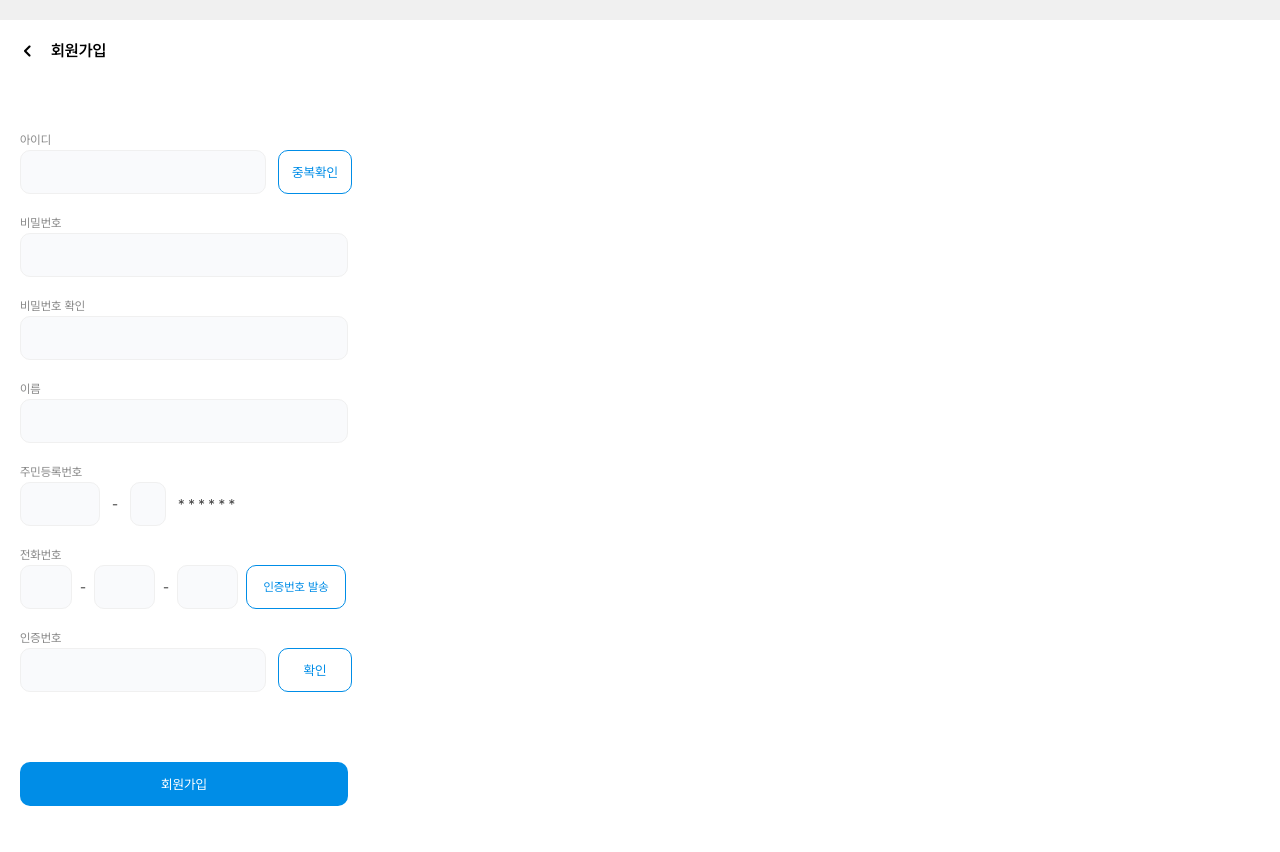
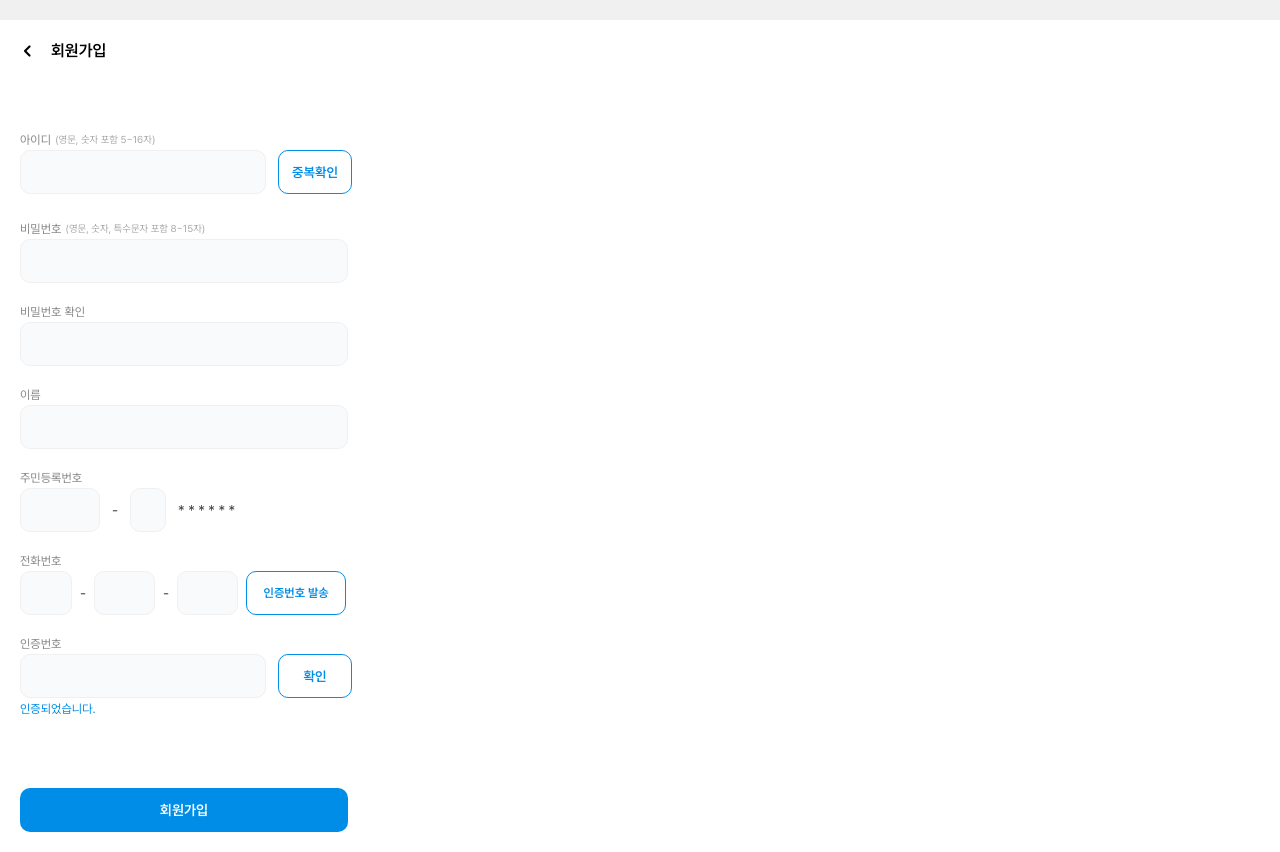
Before and after one commit to lshyunee/Triplet, a React (Create React App) app in the folder triplet/: page /signup in a window 1280 px wide. Shown: the part 780-1632 px from the top of the page. Before the commit the page ends 1606 px from the top, so only its background shows below. Built offline with nearby package versions, Linux system fonts and the light colour scheme; no server answers; a web font is replaced by a local one.

Commit message:
Feat : 회원가입 중복확인, 인증번호 발송, 확인 기능 추가, css 변경

```diff
--- a/triplet/src/pages/user/signup/SignupPage.tsx
+++ b/triplet/src/pages/user/signup/SignupPage.tsx
@@ -1,12 +1,22 @@
-import React from 'react';
+import React, { useEffect, useState } from 'react';
 import { Link, useNavigate } from 'react-router-dom';
 import BackHeader from '../../../components/header/BackHeader';
 import styled from 'styled-components';
+import { useDispatch } from 'react-redux';
+import useAxios from '../../../hooks/useAxios';
 
 const HowP = styled.p`
     font-size : 12px;
     margin-bottom : 3px;
     color : #888888;
+`;
+
+const ExplainP = styled.p`
+    font-size : 10px;
+    padding-top : 2px;
+    margin-bottom : 3px;
+    margin-left : 4px;
+    color : #AAAAAA;
 `;
 
 const NumP = styled.p`
@@ -15,11 +25,22 @@ const NumP = styled.p`
     margin-right : 12px;
 `;
 
+const CheckP = styled.p`
+    font-size : 12px;
+    color : #008DE7;
+    margin-top: 0;
+`
+
 const InputDiv = styled.div`
     display: flex;
     flex-direction: column;
     padding: 20px;
     margin-top:20px;
+`;
+
+const ExplainDiv = styled.div`
+    display : flex;
+    flex-direction: row;
 `;
 
 const StyledInput = styled.input`
@@ -51,6 +72,7 @@ const CheckDiv = styled.div`
 
     ${StyledInput} {
         width:246px;
+        margin-bottom: 4px;
     }
 `;
 
@@ -58,6 +80,7 @@ const StyledBtn = styled.button`
     width:74px;
     height:44px;
     border-radius : 10px;
+    font-weight: 600;
     background-color : white;
     color : #008DE7;
     border : 1px solid #008DE7;
@@ -107,6 +130,8 @@ const ConfirmBox = styled.button`
     background-color : #008DE7;
     color : #FFFFFF;
     border-radius : 10px;
+    font-weight: 600;
+    font-size : 14px;
     border : none;
     margin-top : 60px;
 `;
@@ -115,42 +140,147 @@ const SignupPage = () => {
 
     const title = '회원가입';
 
+    const dispatch = useDispatch();
+    const navigate = useNavigate();
+
+    const useInput = (validator?: (value: string) => boolean) => {
+        const [value, setValue] = useState('');
+
+        const onChange = (event: React.ChangeEvent<HTMLInputElement>) => {
+          const {
+            target: { value },
+          } = event;
+
+          // validator가 없으면 기본적으로 true로 설정
+          let willUpdate = true;
+
+          // validator가 제공된 경우만 실행
+          if (validator && typeof validator === 'function') {
+            willUpdate = validator(value);
+          }
+
+          // validator 통과한 경우에만 value 업데이트
+          if (willUpdate) {
+            setValue(value);
+          }
+        };
+
+        return { value, onChange };
+      };
+
+
+    const validId = (value:string) : boolean => {
+        const regex = /^[a-zA-z0-9]*$/;
+        return value.length <= 16 && regex.test(value);
+    }
+
+    const validPw = (value:string): boolean => {
+        const regex = /^[a-zA-Z0-9!@#$%^&*()]*$/;
+        return value.length <= 15 && regex.test(value);
+    }
+
+    const id = useInput(validId);
+    const pw = useInput(validPw);
+    const pwCheck = useInput(validPw);
+    const name = useInput();
+    const identificationNumFront = useInput();
+    const identificationNumBack = useInput();
+    const phoneNumFront = useInput();
+    const phoneNumMiddle = useInput();
+    const phoneNumBack = useInput();
+    const certificationNum = useInput();
+
+    const [ phoneNum, setPhoneNum ] = useState('');
+
+    // 아이디 중복 체크
+    const { data: duplicatedData, error: duplicatedError, loading: duplicatedLoading,
+        status: duplicatedStatus, refetch: duplicatedRefetch }
+        = useAxios('/signup/is-duplicated', 'POST', {memberId : id.value});
+
+    const [ isDuplicated, setIsDuplicated ] = useState(true);
+
+    const idDuplicationCheck = () => {
+        // 중복 체크 요청을 실행하기 위해 refetch 호출
+        duplicatedRefetch();
+    };
+
+    useEffect(() => {
+        // 상태 업데이트를 불필요하게 반복하지 않도록, 명확한 조건 설정
+        if (duplicatedStatus === 200 || duplicatedStatus === 401) {
+          // 상태를 이미 업데이트한 경우 중복 호출 방지
+          if (isDuplicated !== duplicatedData.isDuplicated) {
+            setIsDuplicated(duplicatedData.isDuplicated);
+          }
+        }
+        // 의존성 배열에서 duplicatedData를 제외하여 불필요한 상태 변경 방지
+      }, [duplicatedStatus]); // duplicatedStatus만 의존성 배열에 포함
+
+      // 전화번호 인증
+    useEffect(() => {
+        setPhoneNum(`${phoneNumFront}${phoneNumMiddle}${phoneNumBack}`);
+    }, [phoneNumFront, phoneNumMiddle, phoneNumBack])
+
+    const { data: phoneData, error: phoneError, loading: phoneLoading,
+        status: phoneStatus, refetch: phoneRefetch }
+        = useAxios('/sms/send','POST',{phoneNumber : phoneNum});
+
+    const certificateSend = () => {
+        phoneRefetch();
+    };
+
+    const { data : smsData, error: smsError, loading: smsLoading,
+        status: smsStatus, refetch: smsRefetch}
+        = useAxios('/sms/confirm', 'POST',
+            {phoneNumber : phoneNum, certificationNumber: certificationNum});
+
+    const certificateCheck = () => {
+        smsRefetch();
+    }
+
     return(
         <div>
             <BackHeader title={title}/>
             <InputDiv>
-                <HowP>아이디</HowP>
+                <ExplainDiv>
+                    <HowP>아이디</HowP>
+                    <ExplainP>(영문, 숫자 포함 5~16자)</ExplainP>
+                </ExplainDiv>
                 <CheckDiv>
-                    <StyledInput type="text" />
-                    <StyledBtn>중복확인</StyledBtn>
+                    <StyledInput type="text" {...id} />
+                    <StyledBtn onClick={idDuplicationCheck}>중복확인</StyledBtn>
                 </CheckDiv>
-                <HowP>비밀번호</HowP>
-                <StyledInput type="text" />
+                <CheckP>{isDuplicated ? " " : "사용 가능한 아이디입니다."}</CheckP>
+                <ExplainDiv>
+                    <HowP>비밀번호</HowP>
+                    <ExplainP>(영문, 숫자, 특수문자 포함 8~15자)</ExplainP>
+                </ExplainDiv>
+                <StyledInput type="password" {...pw}/>
                 <HowP>비밀번호 확인</HowP>
-                <StyledInput type="text" />
+                <StyledInput type="password" {...pwCheck} />
                 <HowP>이름</HowP>
-                <StyledInput type="text" />
+                <StyledInput type="text" {...name}/>
                 <HowP>주민등록번호</HowP>
                 <RegistDiv>
-                    <StyledInputFront type="text" />
+                    <StyledInputFront type="text" {...identificationNumFront}/>
                     <NumP>-</NumP>
-                    <StyledInput type="text" />
+                    <StyledInput type="text" {...identificationNumBack}/>
                     <NumP>* * * * * *</NumP>
                 </RegistDiv>
                 <HowP>전화번호</HowP>
                 <PhoneDiv>
-                    <StyledInputFront type="text" />
+                    <StyledInputFront type="text" {...phoneNumFront}/>
                     <NumP>-</NumP>
-                    <StyledInput type="text" />
+                    <StyledInput type="text" {...phoneNumMiddle}/>
                     <NumP>-</NumP>
-                    <StyledInput type="text" />
-                    <StyledBtn>인증번호 발송</StyledBtn>
+                    <StyledInput type="text" {...phoneNumBack}/>
+                    <StyledBtn onClick={certificateSend}>인증번호 발송</StyledBtn>
                 </PhoneDiv>
                 <HowP>인증번호</HowP>
                 <CheckDiv>
-                    <StyledInput type="text" />
-                    <StyledBtn>확인</StyledBtn>
+                    <StyledInput type="text" {...certificationNum} />
+                    <StyledBtn onClick={certificateCheck}>확인</StyledBtn>
                 </CheckDiv>
+                <CheckP>인증되었습니다.</CheckP>
                 <ConfirmBox>회원가입</ConfirmBox>
             </InputDiv>
         </div>
```
